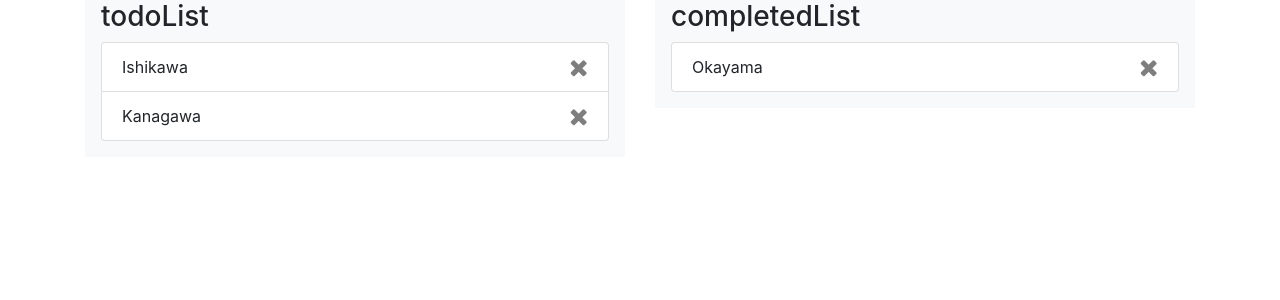
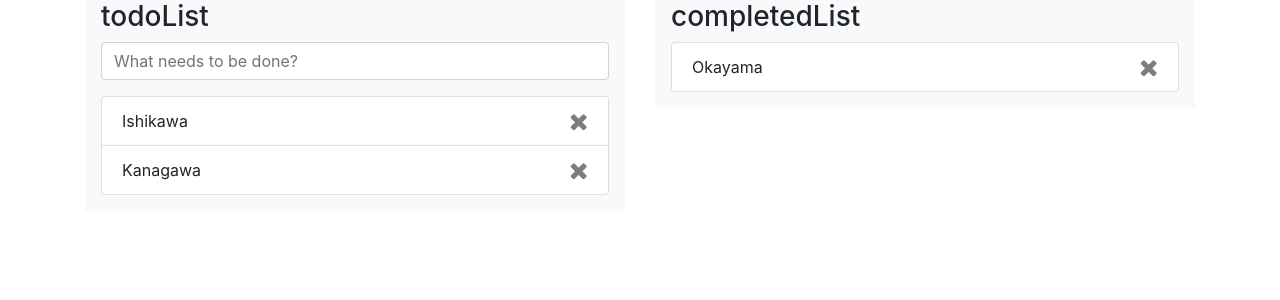
Before and after one commit to r-toki/todo-app, a Vue app: page / in a window 1280 px wide. Shown: the top 300 px of the page. Built offline with nearby package versions, Linux system fonts and the light colour scheme.

Commit message:
before fix problems related to vuex

```diff
--- a/src/App.vue
+++ b/src/App.vue
@@ -2,16 +2,10 @@
   <div class="container">
     <div class="row">
       <div class="col">
-        <DraggableTodoList
-          listName="todoList"
-          shareGroup="group1"
-        ></DraggableTodoList>
+        <DraggableTodoList listName="todoList" shareLists="todo-completed"></DraggableTodoList>
       </div>
       <div class="col">
-        <DraggableTodoList
-          listName="completedList"
-          shareGroup="group1"
-        ></DraggableTodoList>
+        <DraggableTodoList listName="completedList" shareLists="todo-completed"></DraggableTodoList>
       </div>
     </div>
   </div>
--- a/src/DraggableTodoList.vue
+++ b/src/DraggableTodoList.vue
@@ -1,10 +1,21 @@
 <template>
-  <div class="root bg-light">
+  <div class="draggable-todo-list bg-light">
     <h3>{{ listName }}</h3>
+    <template v-if="isAbleToAddElement">
+      <div class="form-group">
+        <input
+          v-model="newTodo"
+          class="form-control"
+          type="text"
+          placeholder="What needs to be done?"
+          @keyup.enter="addTodo"
+        />
+      </div>
+    </template>
     <draggable
       class="list-group"
       :list="$store.state[listName]"
-      group="shareGroup"
+      group="shareLists"
       ghost-class="ghost"
     >
       <div
@@ -27,18 +38,29 @@
 import draggable from 'vuedraggable';
 
 export default {
-  props: ['listName', 'shareGroup'],
+  props: ['listName', 'shareLists'],
   components: { draggable },
+  data() {
+    return { newTodo: '' };
+  },
   methods: {
     removeAt(idx) {
       this.$store.state[this.listName].splice(idx, 1);
+    },
+    addTodo() {
+      this.$store.state[this.listName].push({ name: this.newTodo, id: new Date().getTime() });
+    },
+  },
+  computed: {
+    isAbleToAddElement() {
+      return this.listName === 'todoList';
     },
   },
 };
 </script>
 
 <style scoped>
-.root {
+.draggable-todo-list {
   padding: 0 1rem 1rem;
 }
 
--- a/src/main.js
+++ b/src/main.js
@@ -1,7 +1,7 @@
 import Vue from 'vue';
 import App from './App.vue';
+import store from './store.js';
 import 'bootstrap/dist/css/bootstrap.min.css';
-import store from './store.js';
 import 'font-awesome/css/font-awesome.css';
 
 new Vue({
```
Also changed, not shown: 1 other file (tests, documents, lock files or other folders).
